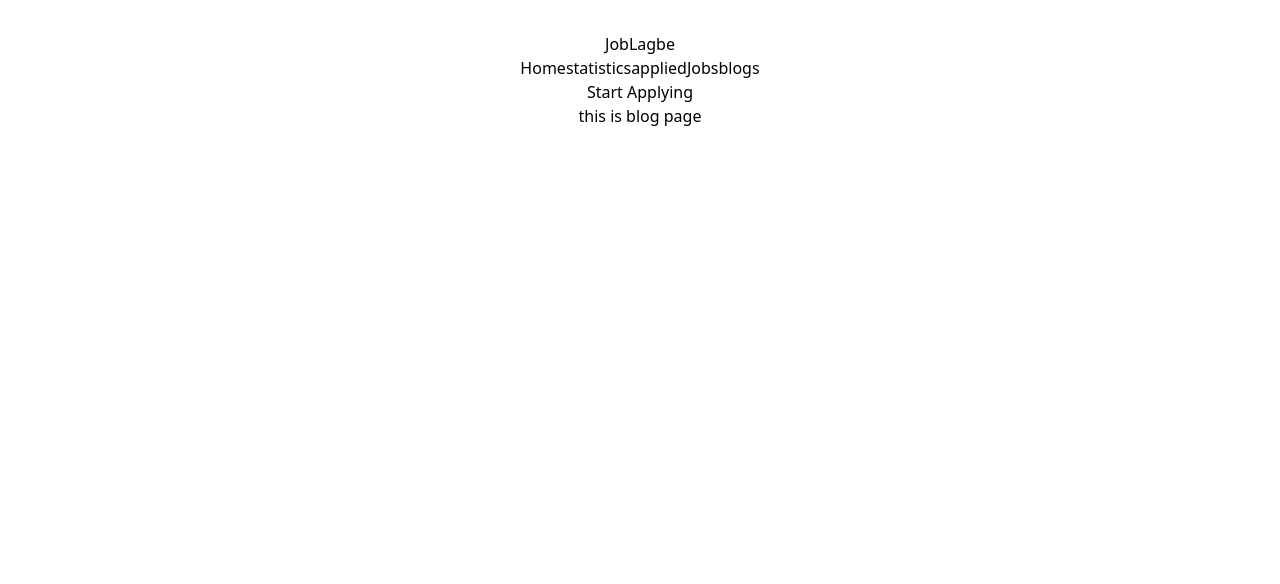
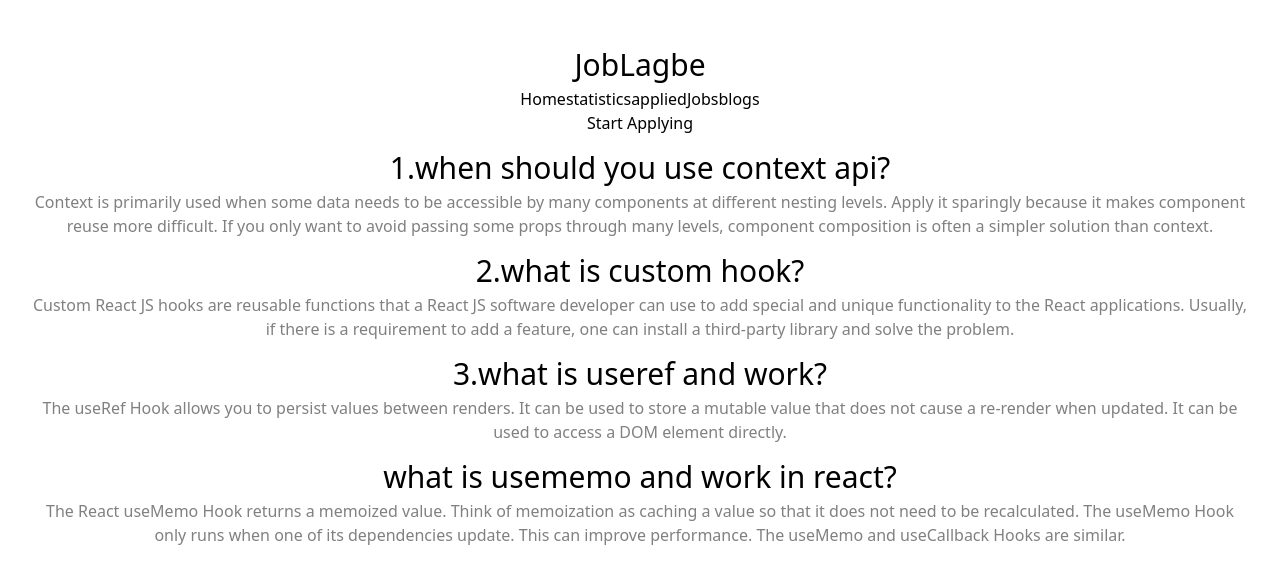
Before and after one commit to Rakibul-Islam05/JobCareer, a React (Vite) app: page /blogs in a window 1280 px wide. Shown: the top 584 px of the page. Built offline with nearby package versions, Linux system fonts and the light colour scheme.

Commit message:
blog section

```diff
--- /dev/null
+++ b/src/Component/Blogs/Blogs.css
@@ -0,0 +1,8 @@
+h1{
+    font-size: 30px;
+    font-weight: 500;
+    margin-top: 10px;
+}
+p{
+    color: gray;
+}
--- /dev/null
+++ b/src/Component/Blogs/Blogs.jsx
@@ -0,0 +1,22 @@
+import React from 'react';
+import './Blogs.css'
+
+const Blogs = () => {
+    return (
+        <div className='mt-9'>
+            <h1>1.when should you use context api?</h1>
+            <p>Context is primarily used when some data needs to be accessible by many components at different nesting levels. Apply it sparingly because it makes component reuse more difficult. If you only want to avoid passing some props through many levels, component composition is often a simpler solution than context.</p>
+
+            <h1>2.what is custom hook?</h1>
+            <p>Custom React JS hooks are reusable functions that a React JS software developer can use to add special and unique functionality to the React applications. Usually, if there is a requirement to add a feature, one can install a third-party library and solve the problem.</p>
+
+            <h1>3.what is useref and work?</h1>
+            <p>The useRef Hook allows you to persist values between renders. It can be used to store a mutable value that does not cause a re-render when updated. It can be used to access a DOM element directly.</p>
+
+            <h1>what is usememo and work in react?</h1>
+            <p>The React useMemo Hook returns a memoized value. Think of memoization as caching a value so that it does not need to be recalculated. The useMemo Hook only runs when one of its dependencies update. This can improve performance. The useMemo and useCallback Hooks are similar.</p>
+        </div>
+    );
+};
+
+export default Blogs;
--- a/src/main.jsx
+++ b/src/main.jsx
@@ -9,7 +9,7 @@
 //import Statistics from './Component/Statistics/Statistics';
 import Home from './Component/Home/Home';
 import Banner from './Component/Banner/Banner';
-//import Blogs from './Component/Blogs/Blogs';
+import Blogs from './Component/Blogs/Blogs';
 
 
 const router = createBrowserRouter([
@@ -31,7 +31,7 @@
       },
       {
         path:'/blogs',
-        element:<div>this is blog page</div>
+        element:<Blogs></Blogs>
       }
     ]
   },
```
Also changed, not shown: 1 other file (tests, documents, lock files or other folders).
